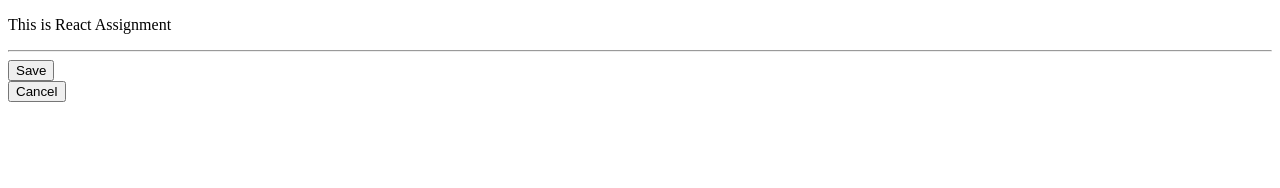
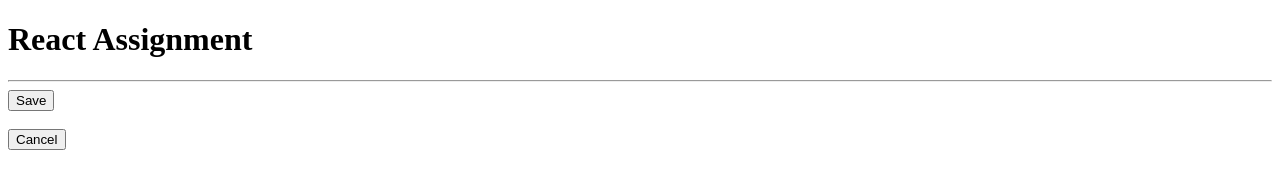
Before and after one commit to sphuyal/REACT, a React app: page / in a window 1280 px wide. Built offline with nearby package versions, Linux system fonts and the light colour scheme.

Commit message:
final commit

```diff
--- a/public/index.html
+++ b/public/index.html
@@ -1,21 +1,14 @@
 <!DOCTYPE html>
-<html lang="en">
 <head>
-    <meta charset="UTF-8">
-    <meta name="viewport" content="width=device-width, initial-scale=1.0">
-    <meta http-equiv="X-UA-Compatible" content="ie=edge">
-    <title>React Assignment</title>
+    <title>Assignment</title>
 </head>
 <body>
-<p>This is React Assignment</p>
-<div id="normal"></div>
-<hr>
-<div id="react"></div>
-<div id="jsx">Submit</div>
-<div id="jsxx">Cancel</div>
 
-
+    <h1>React Assignment</h1>
+    <div id="normal"></div>
+    <hr>
+    <div id="jsx"></div><br>
+    <div id="jsxx"></div>
 </body>
-
 <script type="text/javascript" src="../dist/main.js"></script>
 </html>
--- a/src/index.js
+++ b/src/index.js
@@ -1,18 +1,12 @@
+// Common JS
+//require('react');
+//module.exports = {}
+//export.varname = 24
+
+// es6
 import React from 'react';
 import ReactDOM from 'react-dom';
 
-
-const lecture = 'of react jsx';
-const element = <h1> This is testing {lecture}</h1>; // jsx ko syntax "<h1> This is testing {lecture}</h1>"
-
-// ReactDOM.render(what, where);
-ReactDOM.render(element, document.getElementById('jsx'));
-
-/*Component creation
-    -> Two types
-        |-> function based
-        |-> classed based
-*/
 
 // function based
 function Button(props){ // we made this as a function so that it can be reused //props to get the value dynamically
```
Also changed, not shown: 1 other file.
